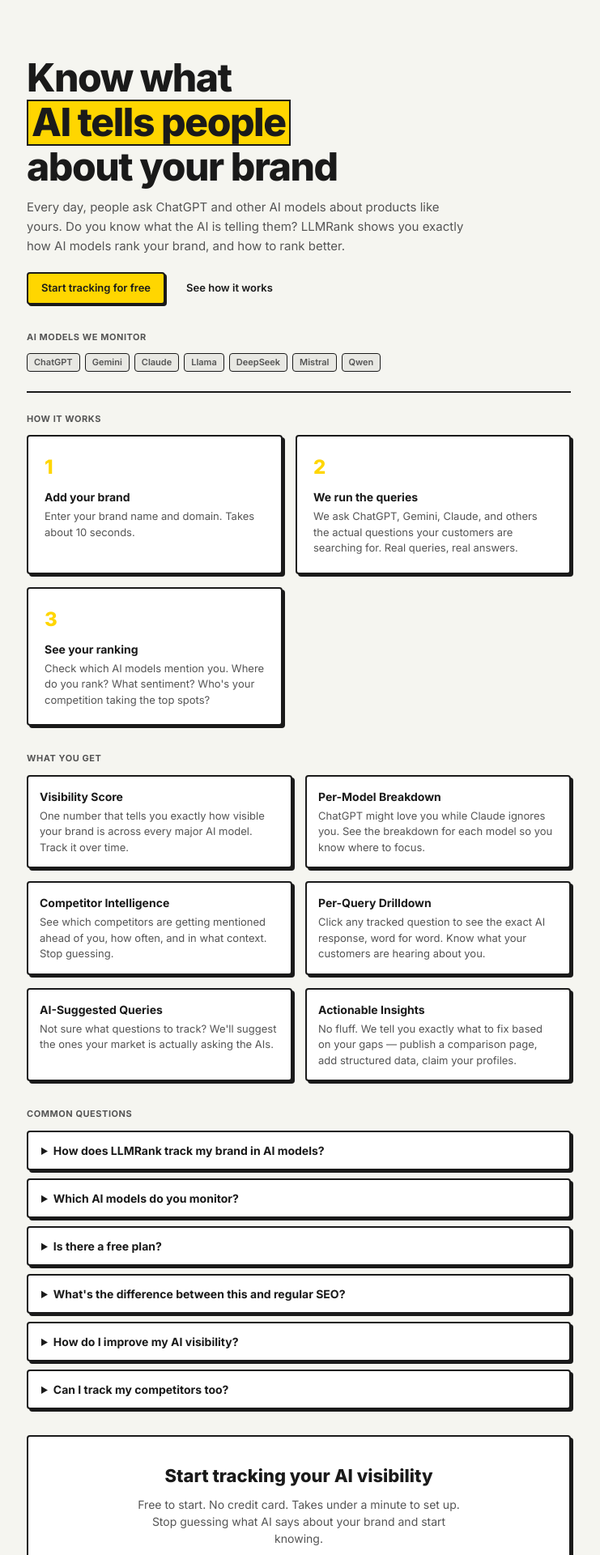
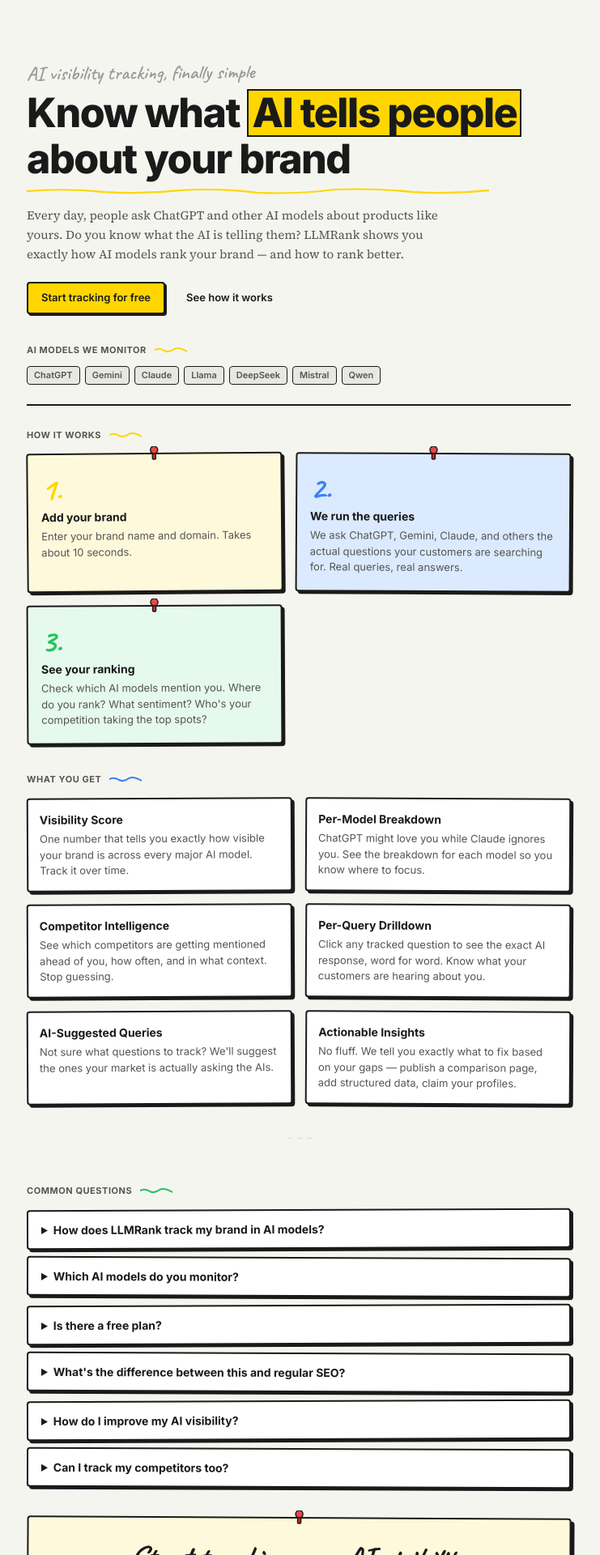
Before and after one commit to getcleanroom-xyz/llmrank, a Next.js app in the folder frontend/: page / in a window 1280 px wide. Shown: the part 60-1980 px from the top of the page at 81% size, without its empty margins (271-1012 px from the left). Built offline with nearby package versions, Linux system fonts and the light colour scheme; no server answers.

Commit message:
landing page: hand-sketched elements - Caveat eyebrow, scribble underlines, pushpins, rotated cards, sticky notes

```diff
--- a/frontend/app/page.tsx
+++ b/frontend/app/page.tsx
@@ -62,6 +62,12 @@ const STEPS = [
     title: "See your ranking",
     desc: "Check which AI models mention you. Where do you rank? What sentiment? Who's your competition taking the top spots?",
   },
+];
+
+const STEP_COLORS = [
+  { bg: "#FFF9DB", accent: "var(--primary)" },
+  { bg: "#DBEAFF", accent: "#3B82F6" },
+  { bg: "#E6F9ED", accent: "#22C55E" },
 ];
 
 const FEATURES = [
@@ -146,6 +152,29 @@ const faqStructuredData = {
   })),
 };
 
+function ScribbleUnderline({ color = "var(--primary)", width = "100%", style }: { color?: string; width?: string; style?: React.CSSProperties }) {
+  return (
+    <svg width={width} height="8" viewBox="0 0 120 8" preserveAspectRatio="none" style={{ display: "block", ...style }}>
+      <path
+        d="M0 4 Q10 0 20 5 Q30 8 40 3 Q50 0 60 6 Q70 8 80 2 Q90 0 100 5 Q110 8 120 3"
+        fill="none"
+        stroke={color}
+        strokeWidth="2"
+        strokeLinecap="round"
+      />
+    </svg>
+  );
+}
+
+function PushPin() {
+  return (
+    <svg width="18" height="22" viewBox="0 0 18 22" fill="none" style={{ position: "absolute", top: -10, left: "50%", transform: "translateX(-50%)", zIndex: 2 }}>
+      <ellipse cx="9" cy="4.5" rx="4.5" ry="4.5" fill="#EF4444" stroke="#1A1A1A" strokeWidth="1.5" />
+      <rect x="7" y="9" width="4" height="7" rx="1" fill="#DC2626" stroke="#1A1A1A" strokeWidth="1.5" />
+    </svg>
+  );
+}
+
 export default function HomePage() {
   return (
     <main className="page" style={{ display: "flex", flexDirection: "column" }}>
@@ -161,36 +190,53 @@ export default function HomePage() {
       <LandingHeader />
 
       <div style={{ flex: 1, maxWidth: 720, margin: "0 auto", padding: "0 var(--page-px)", width: "100%" }}>
-        {/* Hero */}
-        <header style={{ paddingTop: "clamp(40px, 10vh, 80px)", paddingBottom: 32 }}>
+
+        {/* ── Hero ── */}
+        <header style={{ paddingTop: "clamp(40px, 10vh, 80px)", paddingBottom: 36 }}>
+          <div
+            style={{
+              fontFamily: "var(--font-hand), Caveat, cursive",
+              fontSize: "clamp(18px, 3vw, 24px)",
+              fontWeight: 600,
+              color: "var(--text-muted)",
+              marginBottom: 4,
+              transform: "rotate(-0.5deg)",
+            }}
+          >
+            AI visibility tracking, finally simple
+          </div>
+
           <h1
             style={{
-              fontSize: "clamp(28px, 6vw, 48px)",
+              fontSize: "clamp(30px, 6vw, 50px)",
               fontWeight: 800,
               color: "var(--text)",
-              margin: "0 0 12px",
+              margin: "0 0 8px",
               lineHeight: 1.1,
               letterSpacing: "-0.03em",
             }}
           >
-            Know what<br />
+            Know what{" "}
             <span style={{ background: "var(--primary)", padding: "0 4px", border: "2px solid var(--border)", display: "inline-block" }}>
               AI tells people
-            </span>
-            <br />
+            </span>{" "}
             about your brand
           </h1>
+
+          <ScribbleUnderline color="var(--primary)" width="85%" style={{ marginBottom: 14 }} />
+
           <p
             style={{
               fontSize: 15,
               color: "var(--text-secondary)",
-              margin: "0 0 20px",
+              margin: "0 0 22px",
               lineHeight: 1.6,
               maxWidth: 540,
+              fontFamily: "var(--font-serif), Georgia, serif",
             }}
           >
-            Every day, people ask ChatGPT and other AI models about products like yours.
-            Do you know what the AI is telling them? LLMRank shows you exactly how AI models rank your brand, and how to rank better.
+            Every day, people ask ChatGPT and other AI models about products like yours. Do you know what the AI is telling them?
+            LLMRank shows you exactly how AI models rank your brand &mdash; and how to rank better.
           </p>
           <div style={{ display: "flex", gap: 8, flexWrap: "wrap" }}>
             <LandingCTA variant="primary" />
@@ -198,9 +244,14 @@ export default function HomePage() {
           </div>
         </header>
 
-        {/* Supported LLMs */}
-        <section style={{ paddingBottom: 24, borderBottom: "2px solid var(--border)", marginBottom: 24 }}>
-          <div className="section-label" style={{ marginBottom: 12 }}>AI Models We Monitor</div>
+        {/* ── Supported LLMs ── */}
+        <section style={{ paddingBottom: 24, borderBottom: "2px solid var(--border)", marginBottom: 28 }}>
+          <div style={{ display: "flex", alignItems: "center", gap: 10, marginBottom: 12 }}>
+            <div className="section-label" style={{ marginBottom: 0 }}>AI Models We Monitor</div>
+            <svg width="40" height="10" viewBox="0 0 40 10" fill="none">
+              <path d="M0 5 Q6 2 12 6 Q18 9 24 4 Q30 1 40 7" stroke="var(--primary)" strokeWidth="2" strokeLinecap="round" fill="none" />
+            </svg>
+          </div>
           <div style={{ display: "flex", flexWrap: "wrap", gap: 6 }}>
             {SUPPORTED_LLMS.map((llm) => (
               <span key={llm} className="pill pill-neu">
@@ -210,14 +261,30 @@ export default function HomePage() {
           </div>
         </section>
 
-        {/* How it works */}
-        <section id="how-it-works" style={{ paddingBottom: 32 }}>
-          <h2 className="section-label" style={{ marginBottom: 12 }}>How It Works</h2>
+        {/* ── How it works ── */}
+        <section id="how-it-works" style={{ paddingBottom: 36 }}>
+          <div style={{ display: "flex", alignItems: "center", gap: 10, marginBottom: 14 }}>
+            <h2 className="section-label" style={{ marginBottom: 0 }}>How It Works</h2>
+            <svg width="40" height="10" viewBox="0 0 40 10" fill="none">
+              <path d="M0 5 Q6 2 12 6 Q18 9 24 4 Q30 1 40 7" stroke="var(--primary)" strokeWidth="2" strokeLinecap="round" fill="none" />
+            </svg>
+          </div>
+
           <div className="grid-3">
-            {STEPS.map((item) => (
-              <div key={item.step} className="card">
-                <div style={{ fontSize: 24, fontWeight: 800, color: "var(--primary)", marginBottom: 8 }}>
-                  {item.step}
+            {STEPS.map((item, i) => (
+              <div
+                key={item.step}
+                className="card"
+                style={{
+                  background: STEP_COLORS[i].bg,
+                  position: "relative",
+                  transform: `rotate(${i === 0 ? "-0.5deg" : i === 1 ? "0.3deg" : "-0.3deg"})`,
+                  padding: "18px 16px",
+                }}
+              >
+                <PushPin />
+                <div style={{ fontSize: "clamp(32px, 5vw, 40px)", fontFamily: "var(--font-hand), Caveat, cursive", fontWeight: 700, color: STEP_COLORS[i].accent, marginBottom: 4, marginTop: 4, lineHeight: 1 }}>
+                  {item.step}.
                 </div>
                 <div style={{ fontSize: 14, fontWeight: 700, marginBottom: 4 }}>{item.title}</div>
                 <div style={{ fontSize: 13, color: "var(--text-secondary)", lineHeight: 1.5 }}>
@@ -228,12 +295,25 @@ export default function HomePage() {
           </div>
         </section>
 
-        {/* Features */}
-        <section style={{ paddingBottom: 32 }}>
-          <h2 className="section-label" style={{ marginBottom: 12 }}>What You Get</h2>
+        {/* ── Features ── */}
+        <section style={{ paddingBottom: 36 }}>
+          <div style={{ display: "flex", alignItems: "center", gap: 10, marginBottom: 14 }}>
+            <h2 className="section-label" style={{ marginBottom: 0 }}>What You Get</h2>
+            <svg width="40" height="10" viewBox="0 0 40 10" fill="none">
+              <path d="M0 5 Q6 2 12 6 Q18 9 24 4 Q30 1 40 7" stroke="#3B82F6" strokeWidth="2" strokeLinecap="round" fill="none" />
+            </svg>
+          </div>
+
           <div className="grid-2">
-            {FEATURES.map((feature) => (
-              <div key={feature.title} className="card" style={{ padding: 14 }}>
+            {FEATURES.map((feature, i) => (
+              <div
+                key={feature.title}
+                className="card"
+                style={{
+                  padding: 14,
+                  transform: `rotate(${i % 2 === 0 ? "-0.3deg" : "0.3deg"})`,
+                }}
+              >
                 <div style={{ fontSize: 14, fontWeight: 700, marginBottom: 4 }}>{feature.title}</div>
                 <div style={{ fontSize: 13, color: "var(--text-secondary)", lineHeight: 1.5 }}>
                   {feature.desc}
@@ -241,14 +321,25 @@ export default function HomePage() {
               </div>
             ))}
           </div>
+
+          {/* Scribble doodle between sections */}
+          <div style={{ textAlign: "center", margin: "28px 0 8px", fontFamily: "var(--font-hand), Caveat, cursive", fontSize: 18, color: "var(--text-muted)", opacity: 0.4 }}>
+            ~ ~ ~
+          </div>
         </section>
 
-        {/* FAQ - AEO optimized */}
-        <section style={{ paddingBottom: 32 }}>
-          <h2 className="section-label" style={{ marginBottom: 12 }}>Common Questions</h2>
+        {/* ── FAQ ── */}
+        <section style={{ paddingBottom: 36 }}>
+          <div style={{ display: "flex", alignItems: "center", gap: 10, marginBottom: 14 }}>
+            <h2 className="section-label" style={{ marginBottom: 0 }}>Common Questions</h2>
+            <svg width="40" height="10" viewBox="0 0 40 10" fill="none">
+              <path d="M0 5 Q6 2 12 6 Q18 9 24 4 Q30 1 40 7" stroke="#22C55E" strokeWidth="2" strokeLinecap="round" fill="none" />
+            </svg>
+          </div>
+
           <div style={{ display: "flex", flexDirection: "column", gap: 10 }}>
             {FAQS.map((faq, i) => (
-              <details key={i} className="card" style={{ padding: "12px 16px", cursor: "pointer" }}>
+              <details key={i} className="card" style={{ padding: "12px 16px", cursor: "pointer", transform: `rotate(${i % 2 === 0 ? "-0.2deg" : "0.2deg"})` }}>
                 <summary style={{ fontSize: 14, fontWeight: 700, marginBottom: 0 }}>
                   {faq.q}
                 </summary>
@@ -260,22 +351,44 @@ export default function HomePage() {
           </div>
         </section>
 
-        {/* Bottom CTA */}
-        <section style={{ paddingBottom: 40 }}>
-          <div className="card" style={{ padding: "32px 24px", textAlign: "center" }}>
-            <h2 style={{ fontSize: 22, fontWeight: 800, marginBottom: 8 }}>
+        {/* ── Bottom CTA ── */}
+        <section style={{ paddingBottom: 48 }}>
+          <div
+            style={{
+              position: "relative",
+              background: "#FFF9DB",
+              border: "2px solid var(--border)",
+              borderRadius: "var(--radius)",
+              boxShadow: "4px 4px 0 #1A1A1A",
+              padding: "28px 24px",
+              textAlign: "center",
+              transform: "rotate(0.3deg)",
+            }}
+          >
+            <PushPin />
+            <h2
+              style={{
+                fontFamily: "var(--font-hand), Caveat, cursive",
+                fontSize: "clamp(28px, 4.5vw, 38px)",
+                fontWeight: 700,
+                margin: "0 0 4px",
+                lineHeight: 1.1,
+              }}
+            >
               Start tracking your AI visibility
             </h2>
+            <ScribbleUnderline color="var(--primary)" width="180px" style={{ margin: "6px auto 12px" }} />
             <p
               style={{
                 fontSize: 14,
                 color: "var(--text-secondary)",
                 marginBottom: 16,
                 maxWidth: 400,
-                margin: "0 auto 16px",
+                margin: "0 auto 18px",
+                fontFamily: "var(--font-serif), Georgia, serif",
               }}
             >
-              Free to start. No credit card. Takes under a minute to set up. Stop guessing what AI says about your brand and start knowing.
+              Free to start. No credit card. Takes under a minute. Stop guessing what AI says about your brand and start knowing.
             </p>
             <LandingCTA variant="primary" />
           </div>
```
